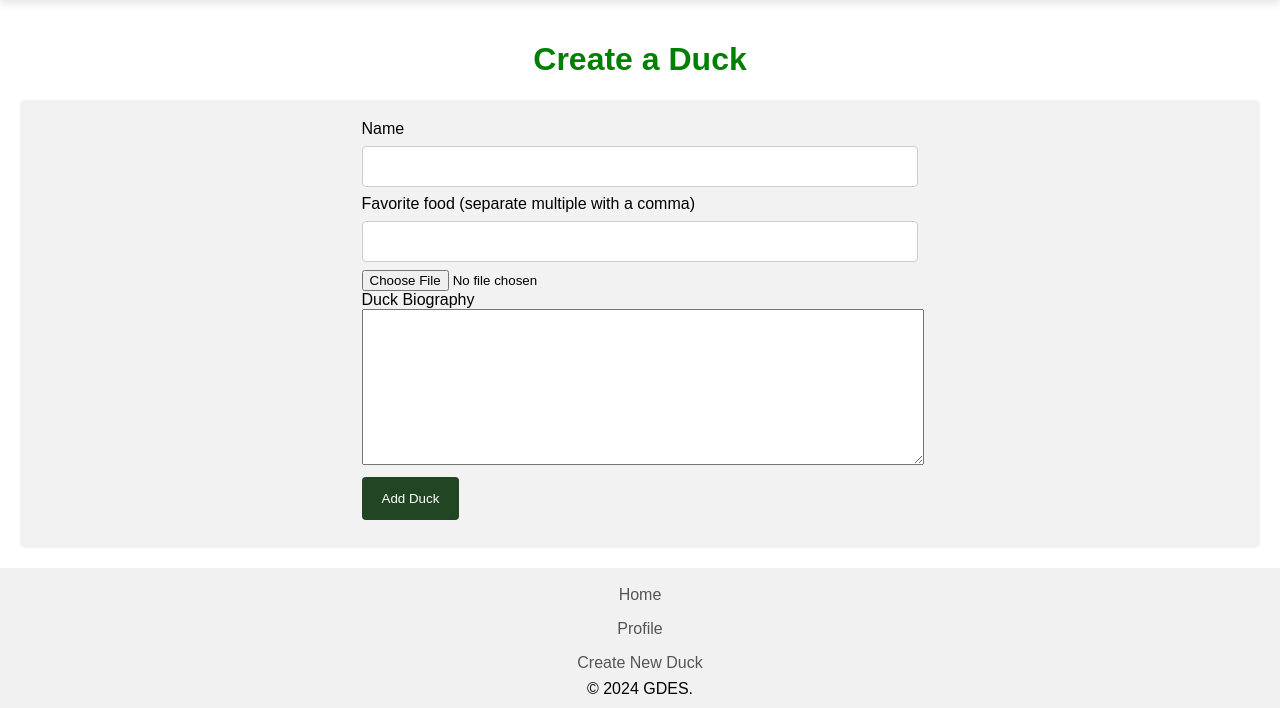
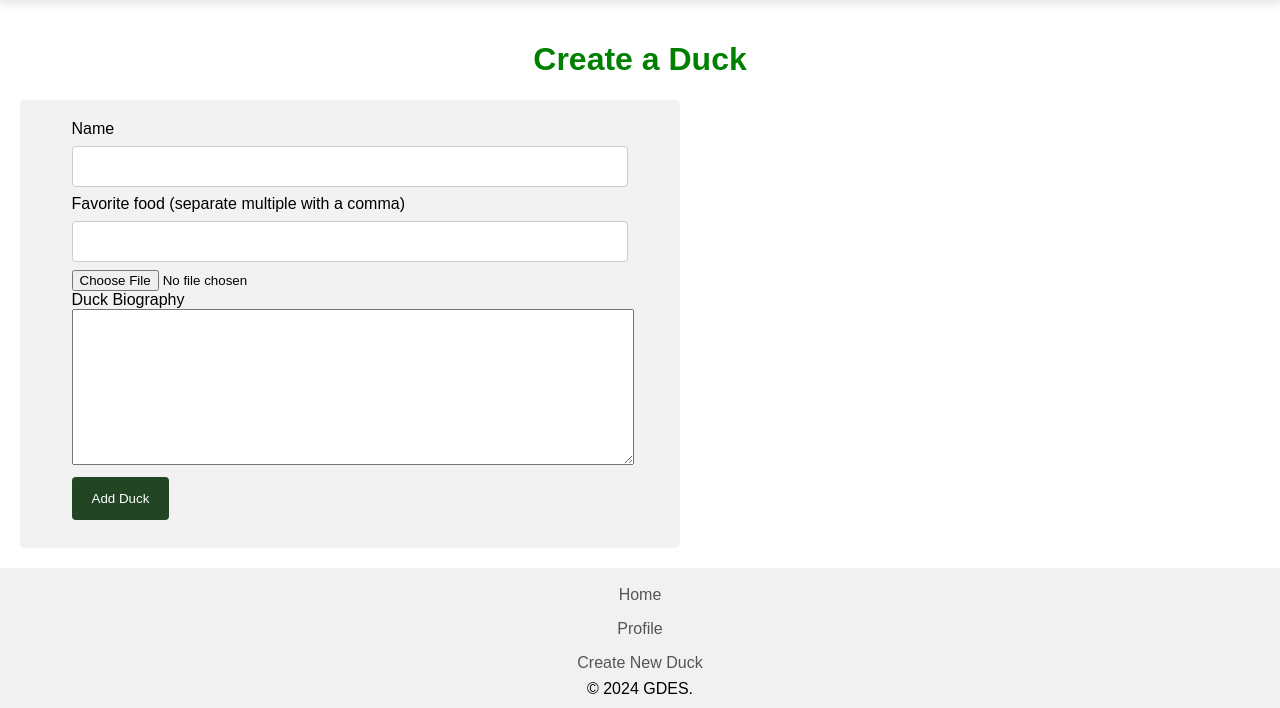
Before and after one commit to nic-gdes/create-a-duck-directory-Magda089, a PHP site: page /create-duck.php in a window 1280 px wide. Shown: the part 116-824 px from the top of the page. Run offline with PHP 8.4, Linux system fonts and the light colour scheme.

```diff
--- a/asset/css/style.css
+++ b/asset/css/style.css
@@ -221,7 +221,7 @@ border-radius: 8px;
   background-color: #f2f2f2;
   padding: 20px;
   text-align: left;
-  /* width: 50%; */
+  width: 50%;
   display: flex;
   justify-content: center;
   align-items: center;
```
